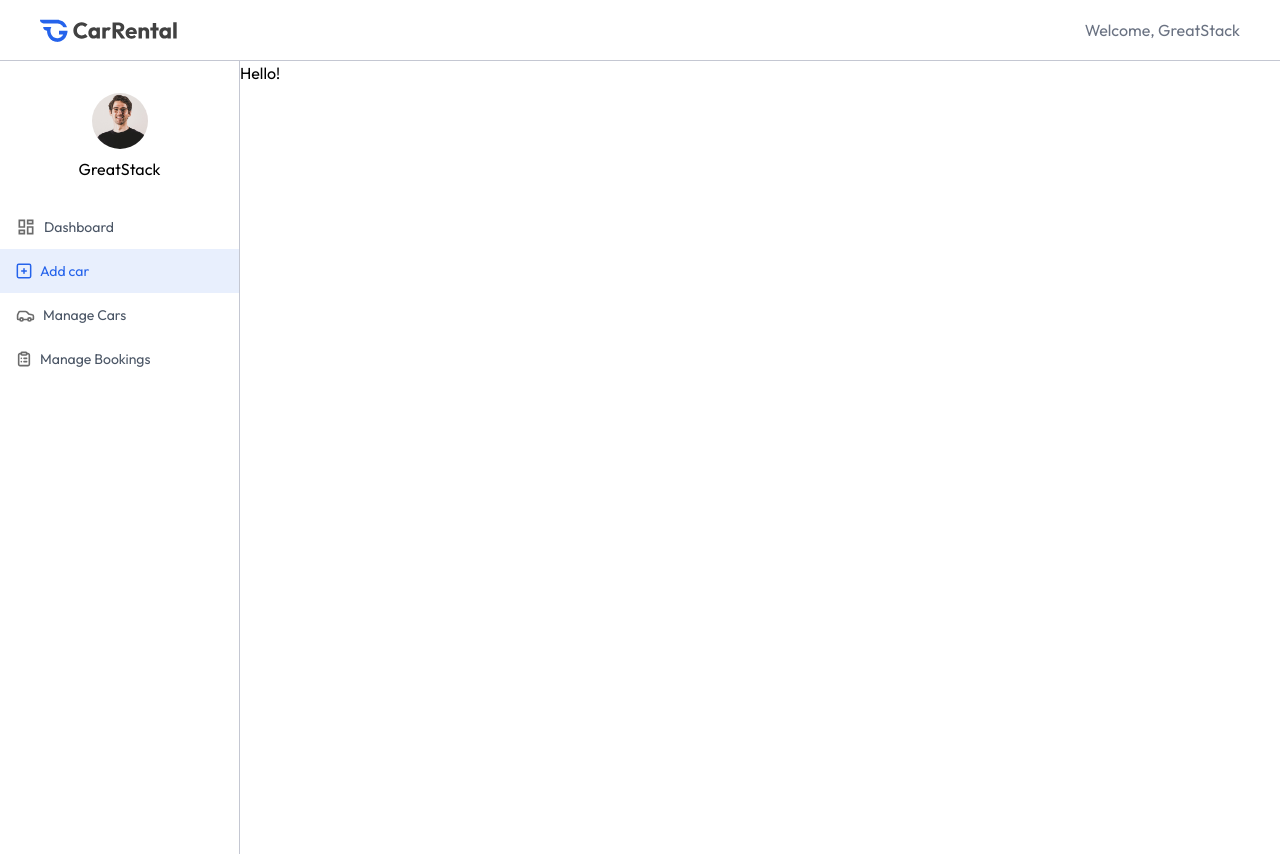
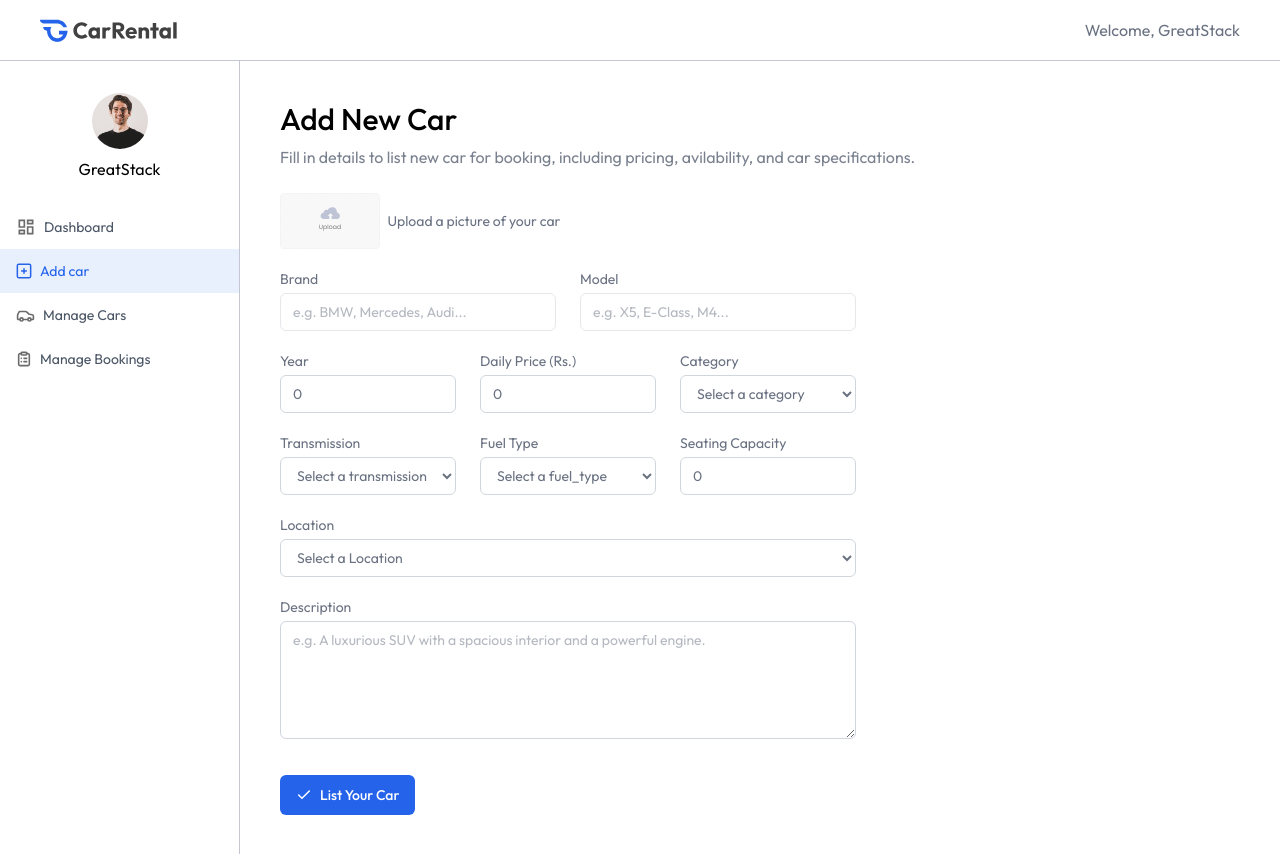
Before and after one commit to NamanMukesh/DriveOn, a React (Vite) app in the folder Client/: page /owner/add-car in a window 1280 px wide. Shown: the top 854 px of the page. Built offline with nearby package versions, Linux system fonts and the light colour scheme.

Commit message:
Created AddCar Page and ManageCar Page

```diff
--- a/Client/src/pages/Owner/AddCar.jsx
+++ b/Client/src/pages/Owner/AddCar.jsx
@@ -1,9 +1,148 @@
-import React from 'react'
+import React, { useState } from 'react'
+import Title from '../../components/Owner/Title'
+import { assets } from '../../assets/assets'
 
 const AddCar = () => {
+
+  const currency = import.meta.env.VITE_CURRENCY
+
+  const onSubmitHandler = async(e) => {
+    e.preventDefault()
+  }
+
+  const [image, setImage] = useState(null)
+  const [car, setCar] = useState({
+    brand: '',
+    model: '',
+    year: 0,
+    pricePerDay: 0,
+    category: '',
+    transmission: '',
+    fuel_type: '',
+    seating_capacity: 0,
+    location: '',
+    description: '',
+  })
+
   return (
-    <div>
-        <h1>Hello!</h1>
+    <div className='px-4 py-10 md:px-10 flex-1'>
+        <Title title="Add New Car" subTitle="Fill in details to list new car for
+        booking, including pricing, avilability, and car specifications."/>
+
+        <form onSubmit={onSubmitHandler} className='flex flex-col gap-5 text-gray-500
+        text-sm mt-6 max-w-xl'>
+
+          {/* Car Image */}
+          <div className='flex items-center gap-2 w-full'>
+            <label htmlFor="car-image">
+              <img src={image ? URL.createObjectURL(image) : assets.upload_icon} alt=""
+              className='h-14 rounded cursor-pointer'/>
+              <input type="file" id='car-image' accept='image/*' hidden onChange={e =>
+                setImage(e.target.files[0])} />
+            </label>
+            <p className='text-sm text-gray-500'>Upload a picture of your car</p>
+          </div>
+
+          {/* Car Brand & Model*/}
+          <div className='grid grid-cols-1 md:grid-cols-2 gap-6'>
+            <div className='flex flex-col w-full'>
+              <label>Brand</label>
+              <input type="text" placeholder='e.g. BMW, Mercedes, Audi...' required
+              className='px-3 py-2 mt-1 border border-gray-200 rounded-md outline-none'
+              value={car.brand} onChange={e => setCar({...car, brand: e.target.value})}/>
+            </div>
+            <div className='flex flex-col w-full'>
+              <label>Model</label>
+              <input type="text" placeholder='e.g. X5, E-Class, M4...' required
+              className='px-3 py-2 mt-1 border border-gray-200 rounded-md outline-none'
+              value={car.model} onChange={e => setCar({...car, model: e.target.value})}/>
+            </div>
+          </div>
+
+          {/* Car Year, Price, Category */}
+          <div className='grid grid-cols-1 sm:grid-cols-2 md:grid-cols-3 gap-6'>
+            <div className='flex flex-col w-full'>
+              <label>Year</label>
+              <input type="number" placeholder='2025' required
+              className='px-3 py-2 mt-1 border border-gray-300 rounded-md outline-none'
+              value={car.year} onChange={e=> setCar({...car, year: e.target.value})}/>
+            </div>
+            <div className='flex flex-col w-full'>
+              <label>Daily Price ({currency})</label>
+              <input type="number" placeholder='100' required
+              className='px-3 py-2 mt-1 border border-gray-300 rounded-md outline-none'
+              value={car.pricePerDay} onChange={e=> setCar({...car, pricePerDay: e.target.value})}/>
+            </div>
+            <div className='flex flex-col w-full'>
+              <label>Category</label>
+              <select onChange={e=> setCar({...car, category: e.target.value})}
+                value={car.category} className='px-3 py-2 mt-1 border border-gray-300 rounded-md outline-none'>
+                  <option value="">Select a category</option>
+                  <option value="Sedan">Sedan</option>
+                  <option value="SUV">SUV</option>
+                  <option value="Van">Van</option>
+                </select>
+            </div>
+          </div>
+
+          {/* Car Transmission, Fuel Type, Seating Capacity */}
+          <div className='grid grid-cols-1 sm:grid-cols-2 md:grid-cols-3 gap-6'>
+            <div className='flex flex-col w-full'>
+              <label>Transmission</label>
+              <select onChange={e=> setCar({...car, transmission: e.target.value})}
+                value={car.transmission} className='px-3 py-2 mt-1 border border-gray-300 rounded-md outline-none'>
+                  <option value="">Select a transmission</option>
+                  <option value="Automatic">Automatic</option>
+                  <option value="Manual">Manual</option>
+                  <option value="Semi-Automatic">Semi-Automatic</option>
+                </select>
+            </div>
+            <div className='flex flex-col w-full'>
+              <label>Fuel Type</label>
+              <select onChange={e=> setCar({...car, fuel_type: e.target.value})}
+                value={car.fuel_type} className='px-3 py-2 mt-1 border border-gray-300 rounded-md outline-none'>
+                  <option value="">Select a fuel_type</option>
+                  <option value="Gas">Gas</option>
+                  <option value="Diesel">Diesel</option>
+                  <option value="Petrol">Petrol</option>
+                  <option value="Electric">Electric</option>
+                  <option value="Hybrid">Hybrid</option>
+                </select>
+            </div>
+            <div className='flex flex-col w-full'>
+              <label>Seating Capacity</label>
+              <input type="number" placeholder='4' required
+              className='px-3 py-2 mt-1 border border-gray-300 rounded-md outline-none'
+              value={car.seating_capacity} onChange={e=> setCar({...car, seating_capacity: e.target.value})}/>
+            </div>
+          </div>
+
+          {/*Car Location */}
+          <div className='flex flex-col w-full'>
+            <label>Location</label>
+              <select onChange={e=> setCar({...car, location: e.target.value})}
+                value={car.location} className='px-3 py-2 mt-1 border border-gray-300 rounded-md outline-none'>
+                  <option value="">Select a Location</option>
+                  <option value="New York">New York</option>
+                  <option value="Los Angeles">Los Angeles</option>
+                  <option value="Houston">Houston</option>
+                  <option value="Chicago">Chicago</option>
+                </select>
+          </div>
+          {/* Car Description */}
+          <div className='flex flex-col w-full'>
+            <label>Description</label>
+            <textarea rows={5} placeholder='e.g. A luxurious SUV with a spacious interior and a powerful engine.'
+            required className='px-3 py-2 mt-1 border border-gray-300 rounded-md outline-none'
+            value={car.description} onChange={e=> setCar({...car, description: e.target.value})}></textarea>
+          </div>
+
+          <button className='flex items-center gap-2 px-4 py-2.5 mt-4 bg-primary text-white rounded-md font-medium w-max cursor-pointer'>
+            <img src={assets.tick_icon} alt="" />
+            List Your Car
+          </button>
+
+        </form>
     </div>
   )
 }
--- a/Client/src/pages/Owner/ManageBooking.jsx
+++ b/Client/src/pages/Owner/ManageBooking.jsx
@@ -2,7 +2,7 @@
 
 const ManageBooking = () => {
   return (
-    <div></div>
+    <div>ManageBooking</div>
   )
 }
 
--- a/Client/src/pages/Owner/ManageCar.jsx
+++ b/Client/src/pages/Owner/ManageCar.jsx
@@ -1,8 +1,66 @@
-import React from 'react'
+import React, { useEffect, useState } from 'react'
+import { assets, dummyCarData } from '../../assets/assets'
+import Title from '../../components/Owner/Title'
 
 const ManageCar = () => {
+
+  const currency = import.meta.env.VITE_CURRENCY
+
+  const [cars, setCars] = useState([])
+
+  const fetchOwnerCars = async()=> {
+    setCars(dummyCarData)
+  }
+
+  useEffect(()=> {
+    fetchOwnerCars()
+  }, [])
+
   return (
-    <div></div>
+    <div className='px-4 pt-10 md:px-10 w-full'>
+      <Title title="Manage Cars" subTitle="View all listed cars, update their details, or remove them from the booking platform" />
+
+      <div className='max-w-3xl w-full rounded-md overflow-hidden border border-gray-300 mt-6' >
+        <table className='w-full border-collapse text-left text-sm text-gray-600'>
+          <thead>
+            <tr>
+              <th className='p-3 font-medium'>Car</th>
+              <th className='p-3 font-medium max-md:hidden'>Category</th>
+              <th className='p-3 font-medium'>Price</th>
+              <th className='p-3 font-medium max-md:hidden'>Status</th>
+              <th className='p-3 font-medium'>Actions</th>
+            </tr>
+          </thead>
+          <tbody>
+            {cars.map((car, index)=> (
+              <tr key={index} className='border-t border border-gray-300'>
+                <td className='p-3 flex items-center gap-3'>
+                  <img src={car.image} alt="" className='h-12 w-12 aspect-square rounded-md object-cover'/>
+                  <div className='max-md:hidden'>
+                    <p className='font-medium'>{car.brand} {car.model}</p>
+                    <p>{car.seating_capacity} {car.transmission}</p>
+                  </div>
+                </td>
+
+                <td className='p-3 max-md:hidden'>{car.category}</td>
+                <td className='p-3'>{currency}{car.pricePerDay}/day</td>
+
+                <td className='p-3 max-md:hidden'>
+                  <span className={`px-3 py-1 rounded-full text-xs
+                    ${car.isAvaliable ? 'bg-green-100 text-green-500' : 'bg-red-100 text-red-500'}`}>
+                      {car.isAvaliable ? "Available" : "Unavailable"}</span>
+                </td>
+
+                <td className='flex items-center p-3'>
+                  <img src={car.isAvaliable ? assets.eye_close_icon : assets.eye_icon} alt="Toggle visibility" className='cursor-pointer'/>
+                  <img src={assets.delete_icon} alt="" className='cursor-pointer'/>
+                </td>
+              </tr>
+            ))}
+          </tbody>
+        </table>
+      </div>
+    </div>
   )
 }
 
```
